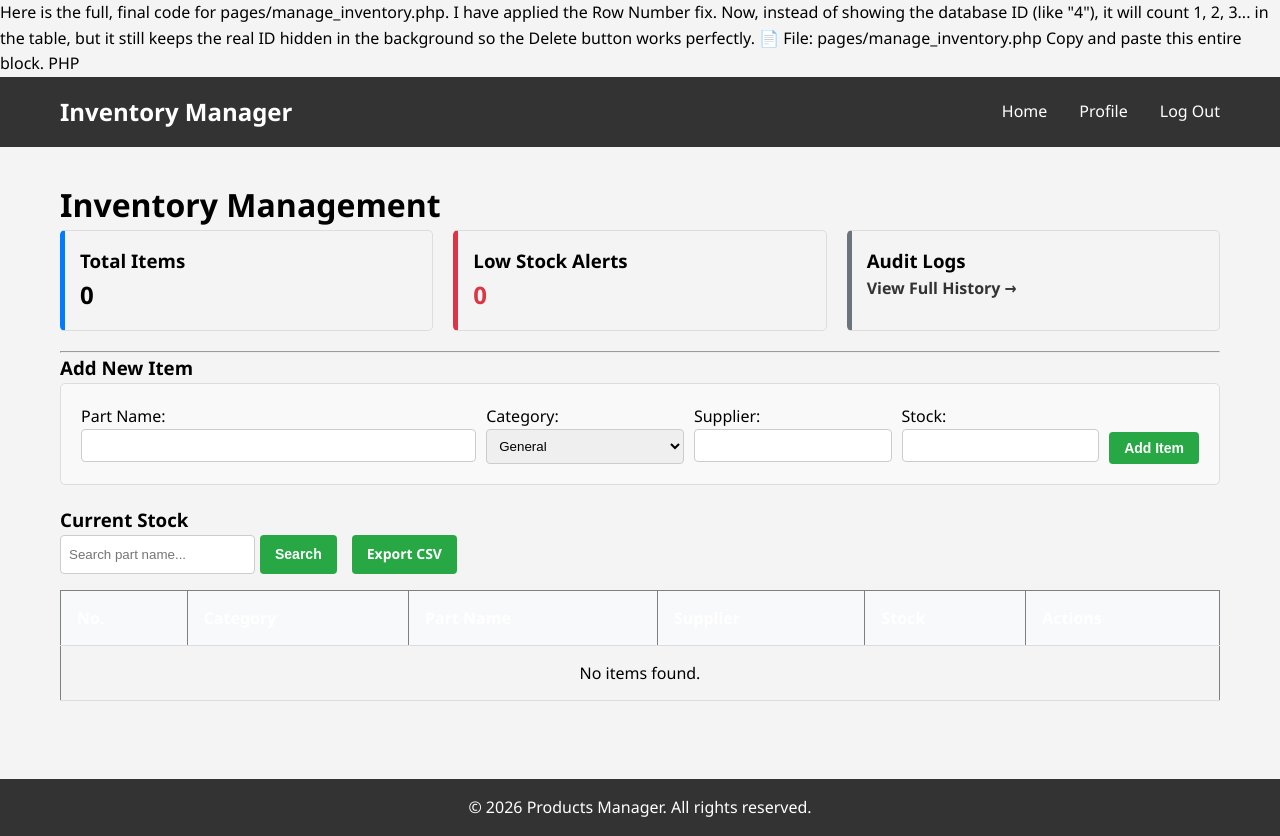
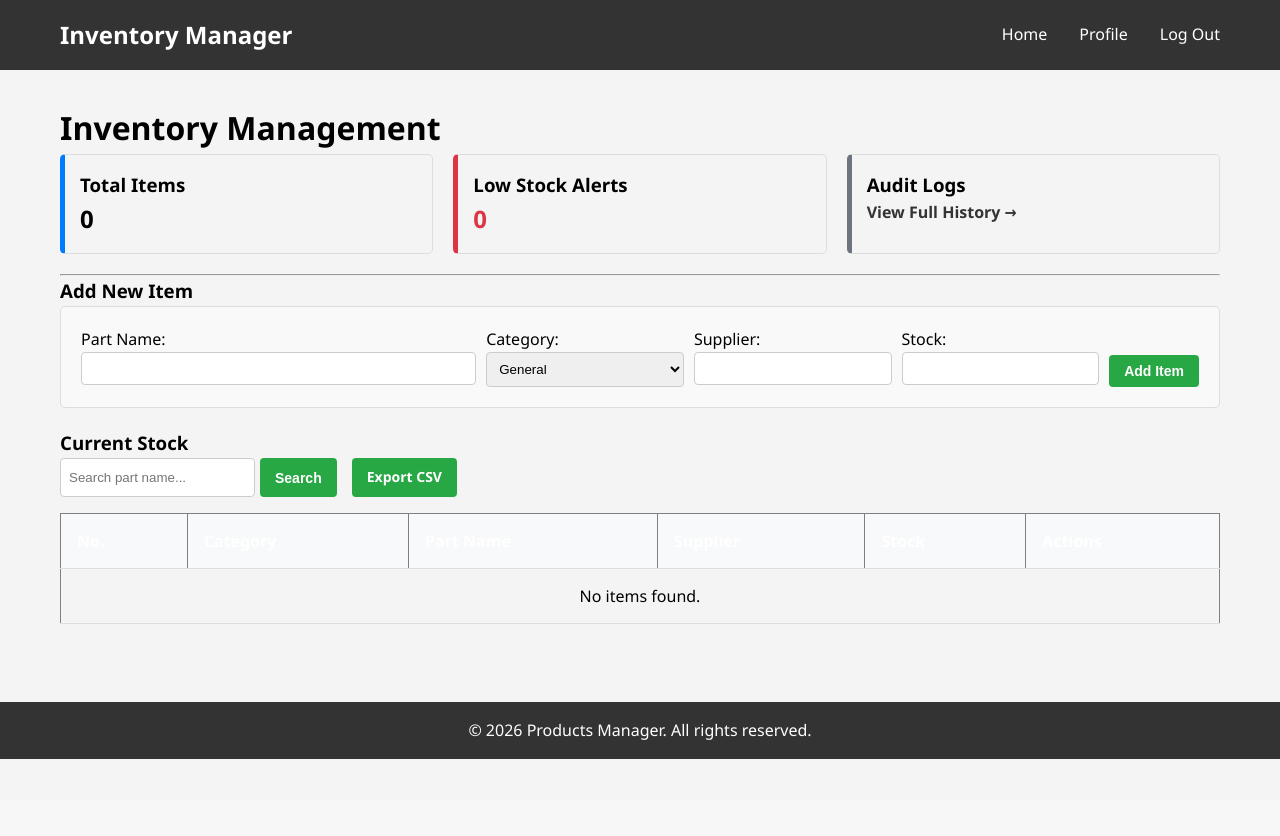
Before and after one commit to JJJidion/SWAP-Project-Inventory-Management, a PHP site: page /pages/manage_inventory.php in a window 1280 px wide. After the commit the page ends 759 px from the top, so only its background shows below. Run offline with PHP 8.4, Linux system fonts and the light colour scheme; the visitor is signed in with stand-in values (Sample User, id 1); data that the repository does not hold is empty.

Commit message:
Update manage_inventory.php

```diff
--- a/pages/manage_inventory.php
+++ b/pages/manage_inventory.php
@@ -1,12 +1,3 @@
-Here is the full, final code for pages/manage_inventory.php.
-
-I have applied the Row Number fix. Now, instead of showing the database ID (like "4"), it will count 1, 2, 3... in the table, but it still keeps the real ID hidden in the background so the Delete button works perfectly.
-
-📄 File: pages/manage_inventory.php
-Copy and paste this entire block.
-
-PHP
-
 <?php
 // pages/manage_inventory.php
 session_start();
```
